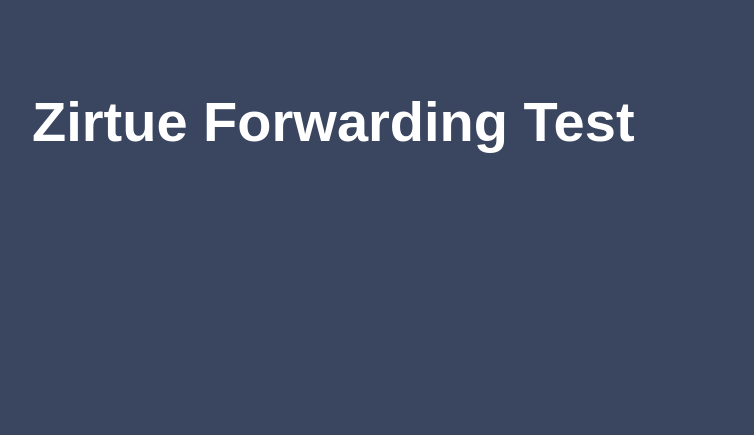
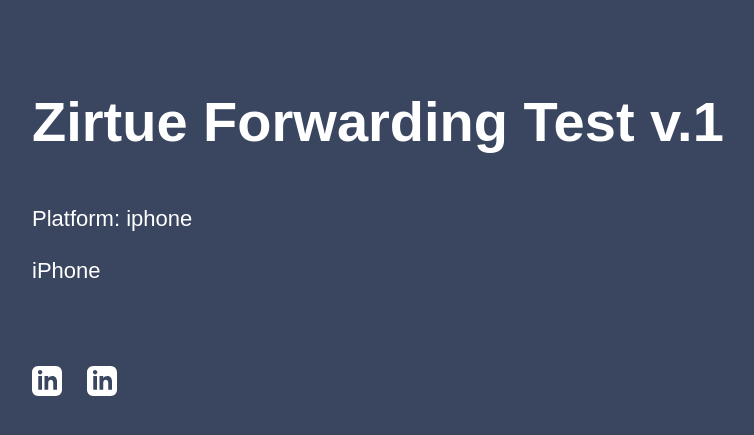
Before and after one commit to willtraweek/Portfolio-Website, a Flask app: page /zirtue_forwarding_test in a window 1280 px wide. Shown: the top 435 px of the page, without its empty margins (96-850 px from the left). Run offline with Flask 2, Linux system fonts and the light colour scheme.

Commit message:
push zirtue_forwarding_test v1

```diff
--- a/application.py
+++ b/application.py
@@ -1,7 +1,7 @@
 from flask import Flask, render_template, request
 
 application = Flask(__name__)
-app = application
+app = application #required for Elastic Beanstalk to run
 
 @app.route('/')
 @app.route('/home')
--- a/templates/zirtue_forwarding_test.html
+++ b/templates/zirtue_forwarding_test.html
@@ -1,17 +1,44 @@
 <!DOCTYPE html>
 <html lang="en">
 <head>
-    <meta charset="UTF-8">
+    {% if request.user_agent.platform == "iphone" %}
+        <meta http-equiv="refresh" content="0; url=https://apps.apple.com/us/app/zirtue-lend-borrow-money/id1414766636">
+    {% elif request.user_agent.platform == "macos"%}
+        <meta http-equiv="refresh" content="0; url=https://zirtue.com/">
+    {% endif %}
     <link rel="stylesheet" type="text/css" href="{{ url_for('static', filename='main.css') }}">
     <title>Zirtue Forwarding Test</title>
 </head>
 <body>
 <div>
     <h1>
-        Zirtue Forwarding Test
+        Zirtue Forwarding Test v.1
     </h1>
-    <div>
+    <div class="content">
+        <p>
+            Platform: {% print("iphone") %}
+        </p>
+    </div>
 
+    <p>
+        <a href="https://apps.apple.com/us/app/zirtue-lend-borrow-money/id1414766636">
+            iPhone
+        </a>
+    </p>
+
+    <div class="social-icon">
+        <a href="https://www.linkedin.com/in/willtraweek/">
+            <svg xmlns="http://www.w3.org/2000/svg" width="30" height="30" viewBox="0 0 24 24">
+                <path d="M19 0h-14c-2.761 0-5 2.239-5 5v14c0 2.761 2.239 5 5 5h14c2.762 0 5-2.239 5-5v-14c0-2.761-2.238-5-5-5zm-11 19h-3v-11h3v11zm-1.5-12.268c-.966 0-1.75-.79-1.75-1.764s.784-1.764 1.75-1.764 1.75.79 1.75 1.764-.783 1.764-1.75 1.764zm13.5 12.268h-3v-5.604c0-3.368-4-3.113-4 0v5.604h-3v-11h3v1.765c1.396-2.586 7-2.777 7 2.476v6.759z" fill="currentColor" fill-rule="evenodd"></path>
+            </svg>
+        </a>
+    </div>
+    <div class="social-icon">
+        <a href="https://www.linkedin.com/in/willtraweek/">
+            <svg xmlns="http://www.w3.org/2000/svg" width="30" height="30" viewBox="0 0 24 24">
+                <path d="M19 0h-14c-2.761 0-5 2.239-5 5v14c0 2.761 2.239 5 5 5h14c2.762 0 5-2.239 5-5v-14c0-2.761-2.238-5-5-5zm-11 19h-3v-11h3v11zm-1.5-12.268c-.966 0-1.75-.79-1.75-1.764s.784-1.764 1.75-1.764 1.75.79 1.75 1.764-.783 1.764-1.75 1.764zm13.5 12.268h-3v-5.604c0-3.368-4-3.113-4 0v5.604h-3v-11h3v1.765c1.396-2.586 7-2.777 7 2.476v6.759z" fill="currentColor" fill-rule="evenodd"></path>
+            </svg>
+        </a>
     </div>
 </div>
 </body>
```
